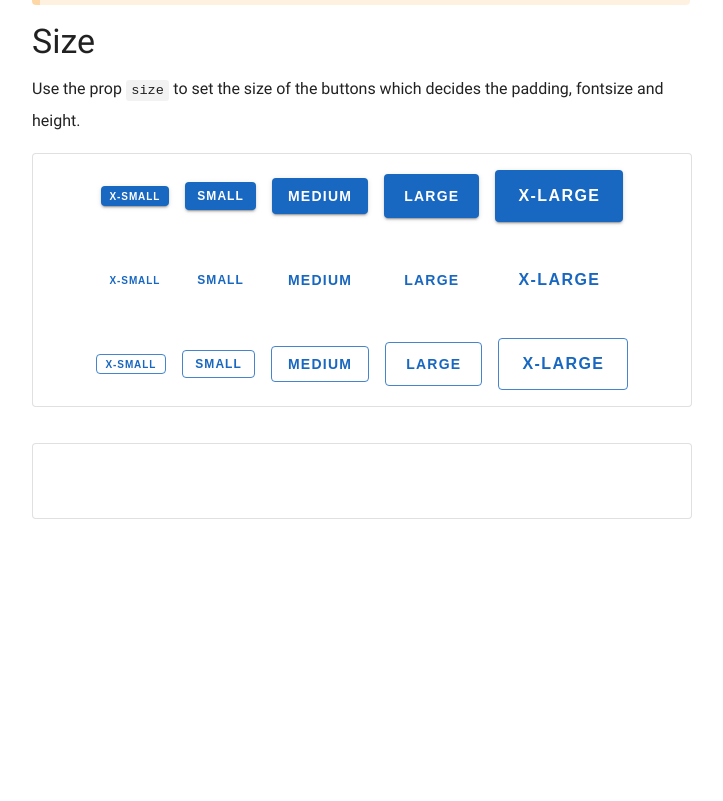
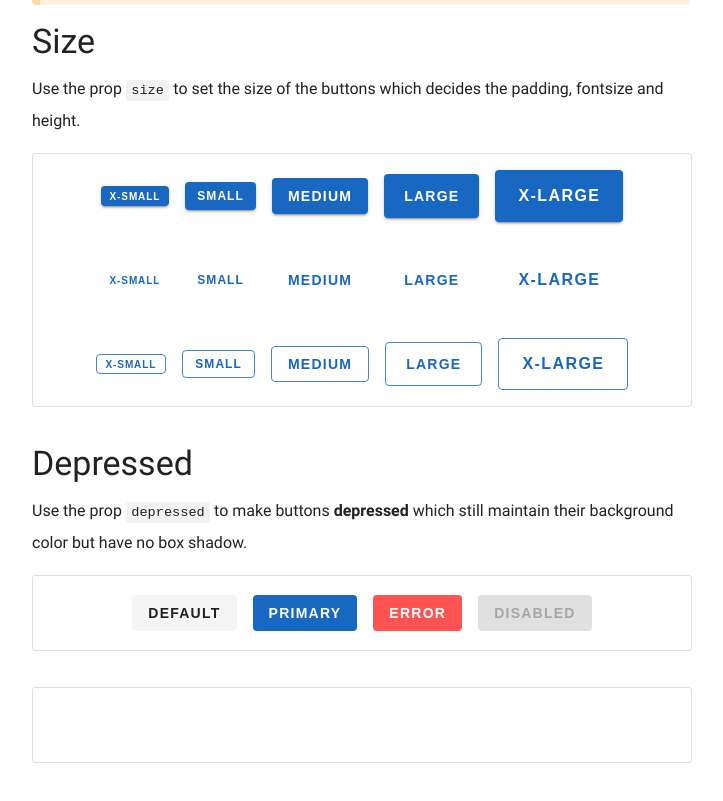
Before and after one commit to KyLoc20/Ruetify-UI, a Next.js app: page / in a window 1280 px wide. Shown: the part 1002-1803 px from the top of the page, without its empty margins (300-1023 px from the left). Before the commit the page ends 1589 px from the top, so only its background shows below. Built offline with nearby package versions, Linux system fonts and the light colour scheme.

Commit message:
[Button] depressed

```diff
--- a/pages/index.jsx
+++ b/pages/index.jsx
@@ -135,6 +135,26 @@ export default function Home() {
           </Button>
         </GroupRow>
       </GroupBox>
+      <Typography type="h2">Depressed</Typography>
+      <Typography type="p">
+        Use the prop <code>depressed</code> to make buttons{" "}
+        <strong>depressed</strong> which still maintain their background color
+        but have no box shadow.
+      </Typography>
+      <GroupBox>
+        <Button variant="plain" color="default" depressed>
+          DEFAULT
+        </Button>
+        <Button variant="plain" color="primary" depressed>
+          PRIMARY
+        </Button>
+        <Button variant="plain" color="error" depressed>
+          ERROR
+        </Button>
+        <Button variant="plain" disabled depressed>
+          DISABLED
+        </Button>
+      </GroupBox>
       <GroupBox></GroupBox>
     </App>
   );
```
